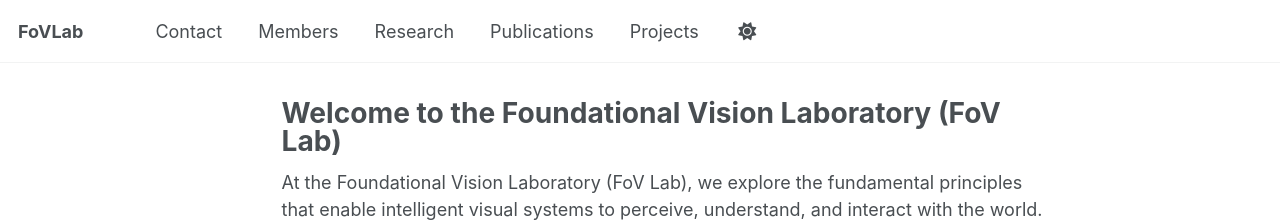
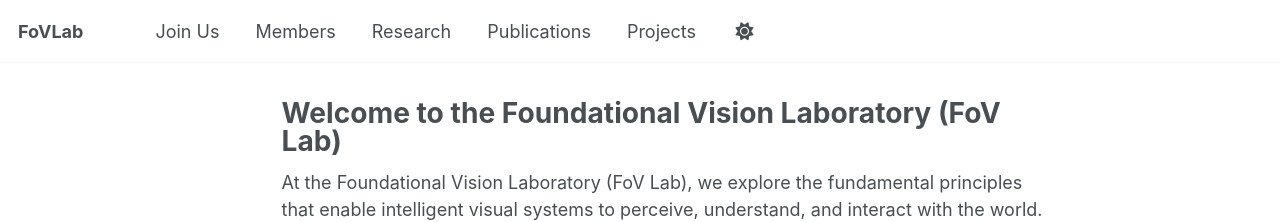
Before and after one commit to FoVLab/FoVLab.github.io, a Jekyll site: the page built from _pages/about.md, in a window 1280 px wide. Shown: the top 222 px of the page. Built offline with Jekyll 4.4.1, drawn with Linux system fonts in a browser that asks for light colours; a script that is not in the unit is left out.

Commit message:
Update navigation.yml

```diff
--- a/_data/navigation.yml
+++ b/_data/navigation.yml
@@ -9,8 +9,8 @@
 
 main:
 
-  - title: "Contact"
-    url: /contact/
+  - title: "Join Us"
+    url: /join/
 
   - title: "Members"
     url: /members/
```
